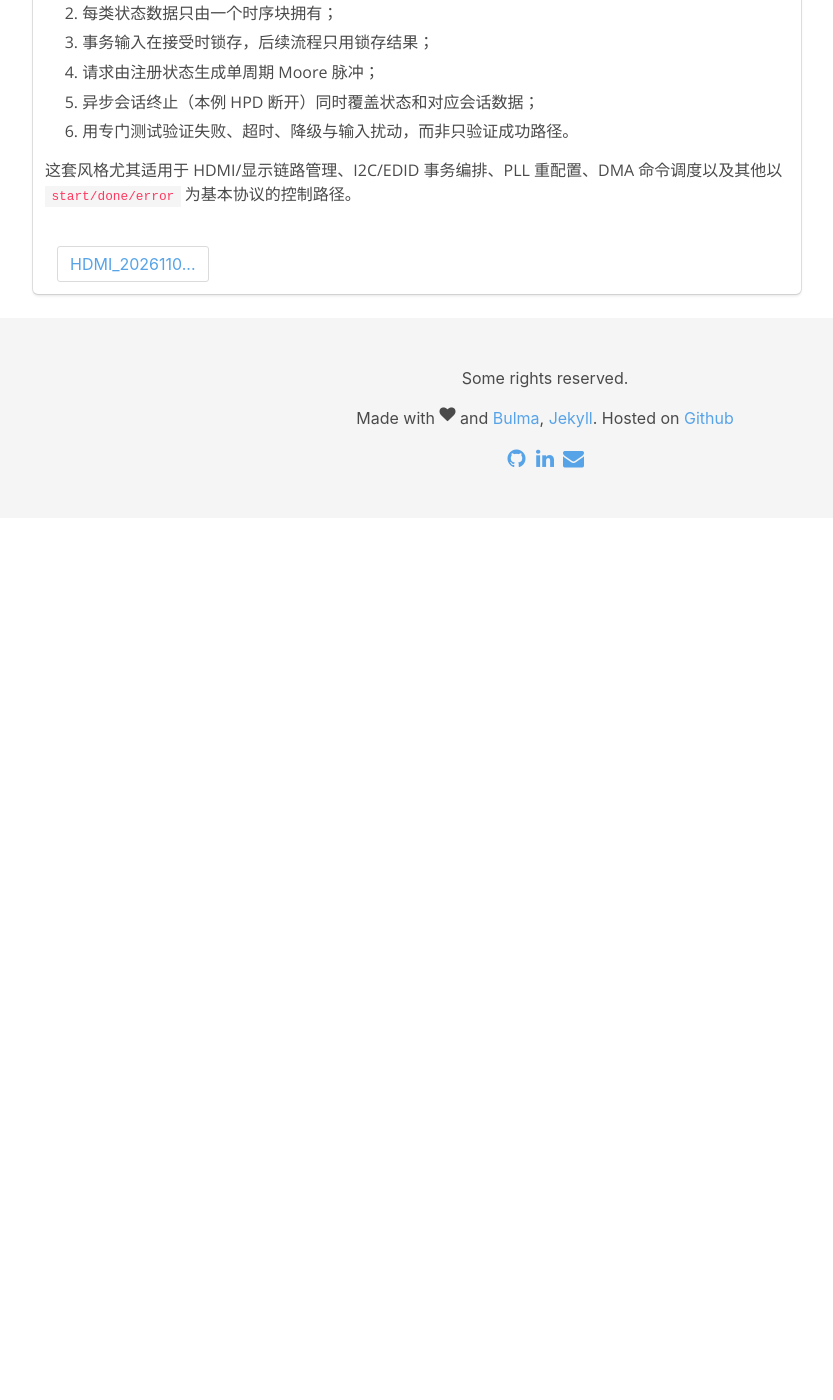
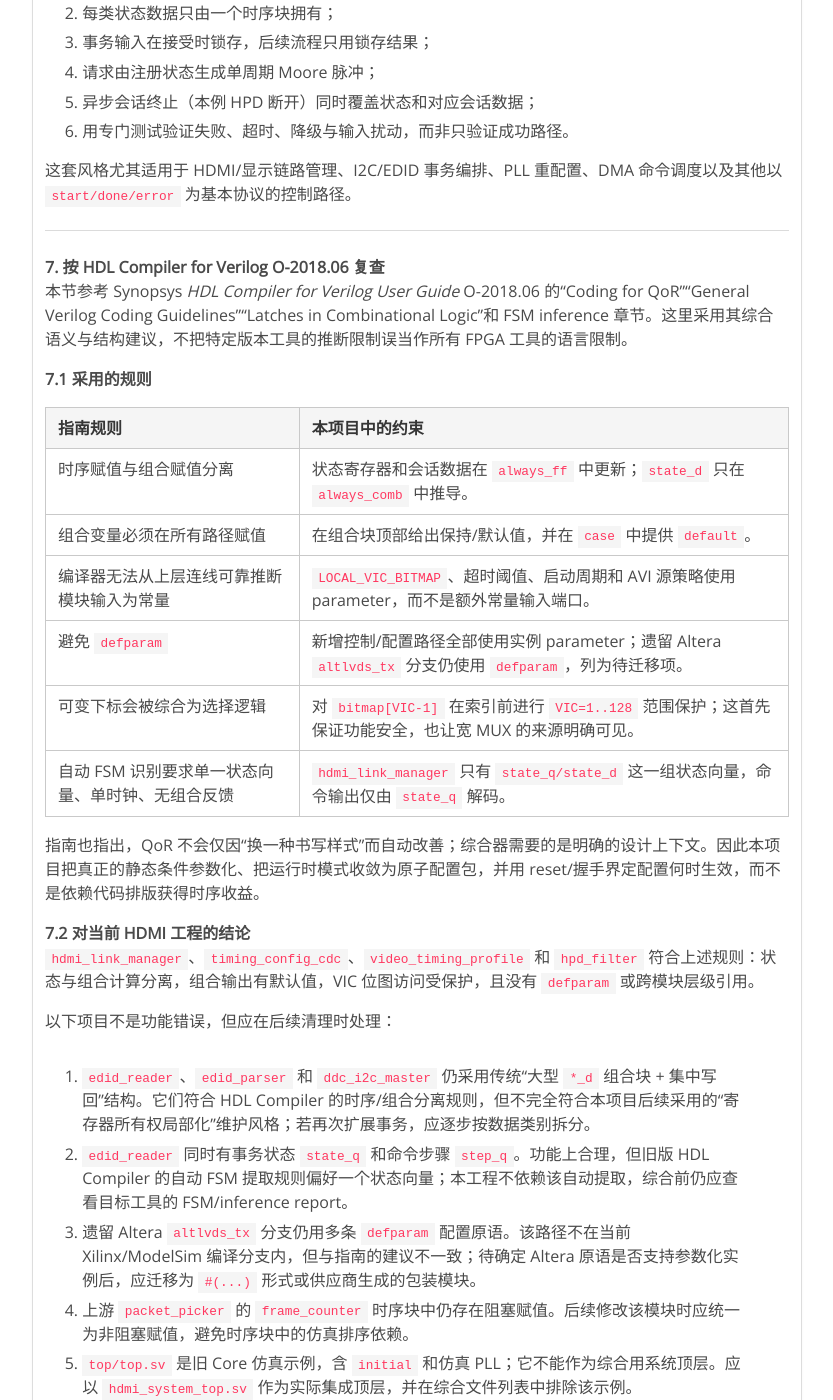
Before and after one commit to lordtoSky/lordtoSky.github.io, a Jekyll site: the page built from _posts/2026-11-05-RTL-FSM-Register-Ownership-Style.md, in a window 1280 px wide and 1400 px high, scrolled down 4910 px. Shown: the whole window, without its empty margins (95-928 px from the left). Built offline with Jekyll 4.4.1, drawn with Linux system fonts in a browser that asks for light colours; comment, search, counter and statistics services are not loaded; before the commit the page ends 5428 px from its top, so only the background shows below that; some of the changed text lies outside the part shown.

Commit message:
Document HDL Compiler coding review

```diff
--- a/_posts/2026-11-05-RTL-FSM-Register-Ownership-Style.md
+++ b/_posts/2026-11-05-RTL-FSM-Register-Ownership-Style.md
@@ -226,3 +226,44 @@ assign tmds_enable         = state_q == RUNNING;
 6. 用专门测试验证失败、超时、降级与输入扰动，而非只验证成功路径。
 
 这套风格尤其适用于 HDMI/显示链路管理、I2C/EDID 事务编排、PLL 重配置、DMA 命令调度以及其他以 `start/done/error` 为基本协议的控制路径。
+
+---
+
+## 7. 按 HDL Compiler for Verilog O-2018.06 复查
+
+本节参考 Synopsys *HDL Compiler for Verilog User Guide* O-2018.06 的“Coding for QoR”“General Verilog Coding Guidelines”“Latches in Combinational Logic”和 FSM inference 章节。这里采用其综合语义与结构建议，不把特定版本工具的推断限制误当作所有 FPGA 工具的语言限制。
+
+### 7.1 采用的规则
+
+| 指南规则 | 本项目中的约束 |
+|---|---|
+| 时序赋值与组合赋值分离 | 状态寄存器和会话数据在 `always_ff` 中更新；`state_d` 只在 `always_comb` 中推导。 |
+| 组合变量必须在所有路径赋值 | 在组合块顶部给出保持/默认值，并在 `case` 中提供 `default`。 |
+| 编译器无法从上层连线可靠推断模块输入为常量 | `LOCAL_VIC_BITMAP`、超时阈值、启动周期和 AVI 源策略使用 parameter，而不是额外常量输入端口。 |
+| 避免 `defparam` | 新增控制/配置路径全部使用实例 parameter；遗留 Altera `altlvds_tx` 分支仍使用 `defparam`，列为待迁移项。 |
+| 可变下标会被综合为选择逻辑 | 对 `bitmap[VIC-1]` 在索引前进行 `VIC=1..128` 范围保护；这首先保证功能安全，也让宽 MUX 的来源明确可见。 |
+| 自动 FSM 识别要求单一状态向量、单时钟、无组合反馈 | `hdmi_link_manager` 只有 `state_q/state_d` 这一组状态向量，命令输出仅由 `state_q` 解码。 |
+
+指南也指出，QoR 不会仅因“换一种书写样式”而自动改善；综合器需要的是明确的设计上下文。因此本项目把真正的静态条件参数化、把运行时模式收敛为原子配置包，并用 reset/握手界定配置何时生效，而不是依赖代码排版获得时序收益。
+
+### 7.2 对当前 HDMI 工程的结论
+
+`hdmi_link_manager`、`timing_config_cdc`、`video_timing_profile` 和 `hpd_filter` 符合上述规则：状态与组合计算分离，组合输出有默认值，VIC 位图访问受保护，且没有 `defparam` 或跨模块层级引用。
+
+以下项目不是功能错误，但应在后续清理时处理：
+
+1. `edid_reader`、`edid_parser` 和 `ddc_i2c_master` 仍采用传统“大型 `*_d` 组合块 + 集中写回”结构。它们符合 HDL Compiler 的时序/组合分离规则，但不完全符合本项目后续采用的“寄存器所有权局部化”维护风格；若再次扩展事务，应逐步按数据类别拆分。
+2. `edid_reader` 同时有事务状态 `state_q` 和命令步骤 `step_q`。功能上合理，但旧版 HDL Compiler 的自动 FSM 提取规则偏好一个状态向量；本工程不依赖该自动提取，综合前仍应查看目标工具的 FSM/inference report。
+3. 遗留 Altera `altlvds_tx` 分支仍用多条 `defparam` 配置原语。该路径不在当前 Xilinx/ModelSim 编译分支内，但与指南的建议不一致；待确定 Altera 原语是否支持参数化实例后，应迁移为 `#(...)` 形式或供应商生成的包装模块。
+4. 上游 `packet_picker` 的 `frame_counter` 时序块中仍存在阻塞赋值。后续修改该模块时应统一为非阻塞赋值，避免时序块中的仿真排序依赖。
+5. `top/top.sv` 是旧 Core 仿真示例，含 `initial` 和仿真 PLL；它不能作为综合用系统顶层。应以 `hdmi_system_top.sv` 作为实际集成顶层，并在综合文件列表中排除该示例。
+6. 当前 RTL 使用 SystemVerilog 的 `package`、`struct packed` 和 `always_ff/always_comb`。这份指南是 Verilog 版资料，适合作为综合建模原则；实际使用 Design Compiler 时，应确保文件按 SystemVerilog 格式读入，并以所安装版本的 SystemVerilog 支持范围为准。
+7. 既有 HDMI Core 中有多处 declaration initializer，例如包调度器状态、串行器移位寄存器和 TMDS 编码累加器。目标 Xilinx FPGA 可以支持部分上电初始化，但这不是可移植的 reset 契约；新模块继续以显式 reset 为准，旧模块在迁移 ASIC 或更换供应商前应逐一确认初始化值是否被复位路径覆盖。
+
+本轮还执行了全 `src/` 文件的静态筛查：未发现 `casex/casez`、跨模块层级引用或非自动 function/task；`packet_assembler` 中的函数已显式声明为 `automatic`。轻量 lint 对所有源文件报告 0 error。它对 SystemVerilog package、struct、属性和实例名会产生已知误报，因此最终以 ModelSim 的全工程编译以及目标综合工具的 elaboration/inference report 为准。
+
+### 7.3 与本次状态机重构的关系
+
+HDL Compiler 指南要求的重点是“顺序逻辑和组合逻辑分离”，而本项目的规则进一步要求“每类会话寄存器有单独的更新所有者”。后者不是工具硬性语法要求，而是为了让模式降级、超时、HPD 中断和重配置事务具有可追踪的寄存器生命周期。
+
+因此，`hdmi_link_manager` 的重构并不声称仅通过拆分 `always` 块提升频率；它首先消除了状态跳转、候选位图更新、VIC 锁存和计数器推进在一个组合锥内的耦合。最终 QoR 仍应由目标 FPGA 的综合、布局布线和静态时序报告确认。
```
